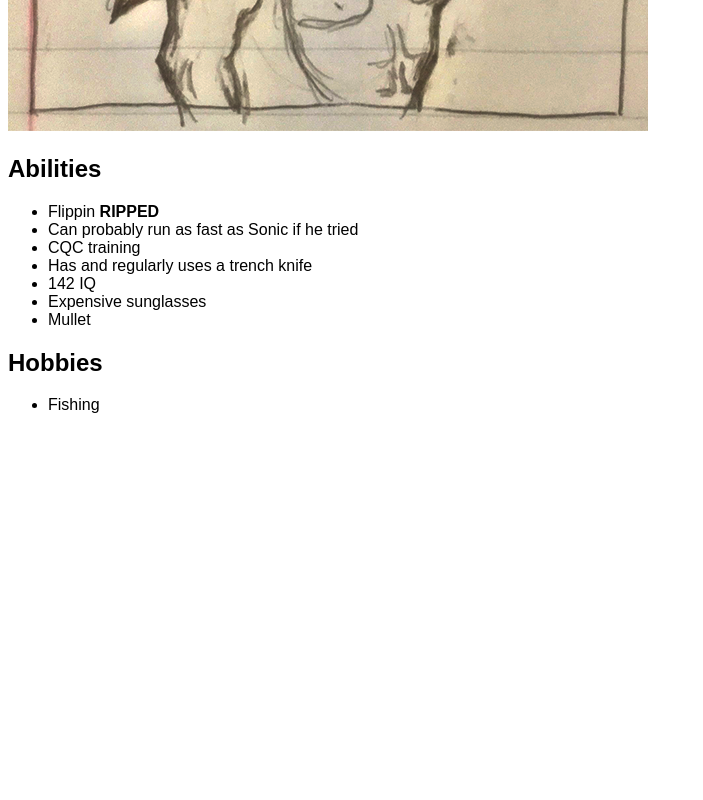
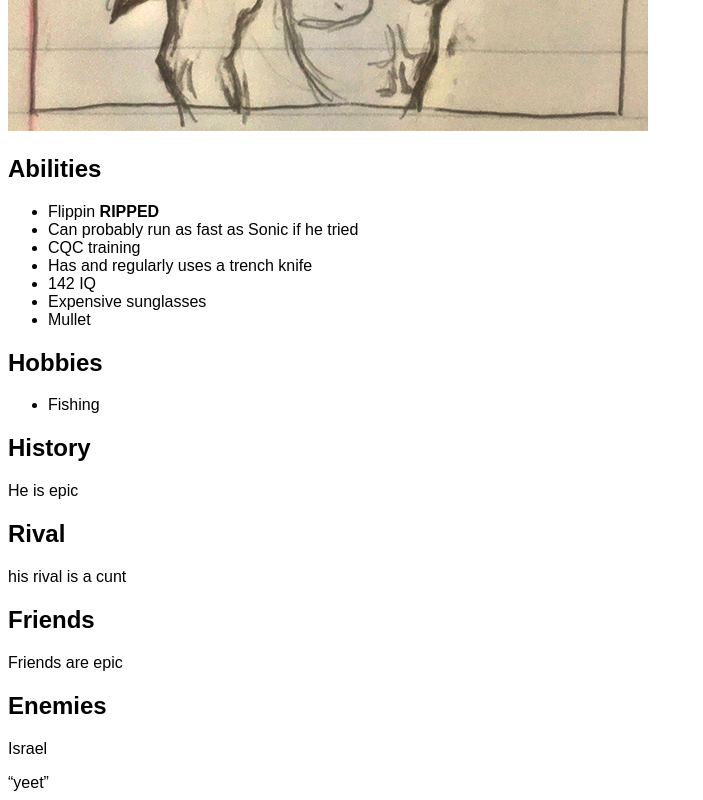
Before and after one commit to KaynonG/Benji-the-Hedgehog, a plain HTML site: page index.html in a window 1280 px wide. Shown: the part 1359-2159 px from the top of the page, without its empty margins (0-703 px from the left). Before the commit the page ends 1789 px from the top, so only its background shows below. Drawn offline with Linux system fonts and the light colour scheme.

Commit message:
Added more sections to make a skeleton

```diff
--- a/index.html
+++ b/index.html
@@ -44,5 +44,40 @@
                 </ul>
             </div>
         </section>
+        <section class="history" id="history">
+            <div class="content-wrap">
+                <h2>History</h2>
+                <p>He is epic</p>
+            </div>
+        </section>
+        <section class="rival" id="rivals">
+            <div class="content-wrap">
+                <h2>Rival</h2>
+                <p> his rival is a cunt</p>
+            </div>
+        </section>
+        <section class="friends" id="friends">
+            <div class="content-wrap">
+                <h2>Friends</h2>
+                <p>Friends are epic</p>
+            </div>
+        </section>
+        <section class="enemies" id="enemies">
+            <div class="content-wrap">
+                <h2>Enemies</h2>
+                <p>Israel</p>
+            </div>
+        </section>
+        <section class="quote" id="quote">
+            <div class="content-wrap">
+                <q>yeet</q>
+            </div>
+        </section>
     </main>
-</body></html>
+
+    <footer>
+            <!--   Links and stuff     -->
+    </footer>
+</body>
+
+</html>
```
